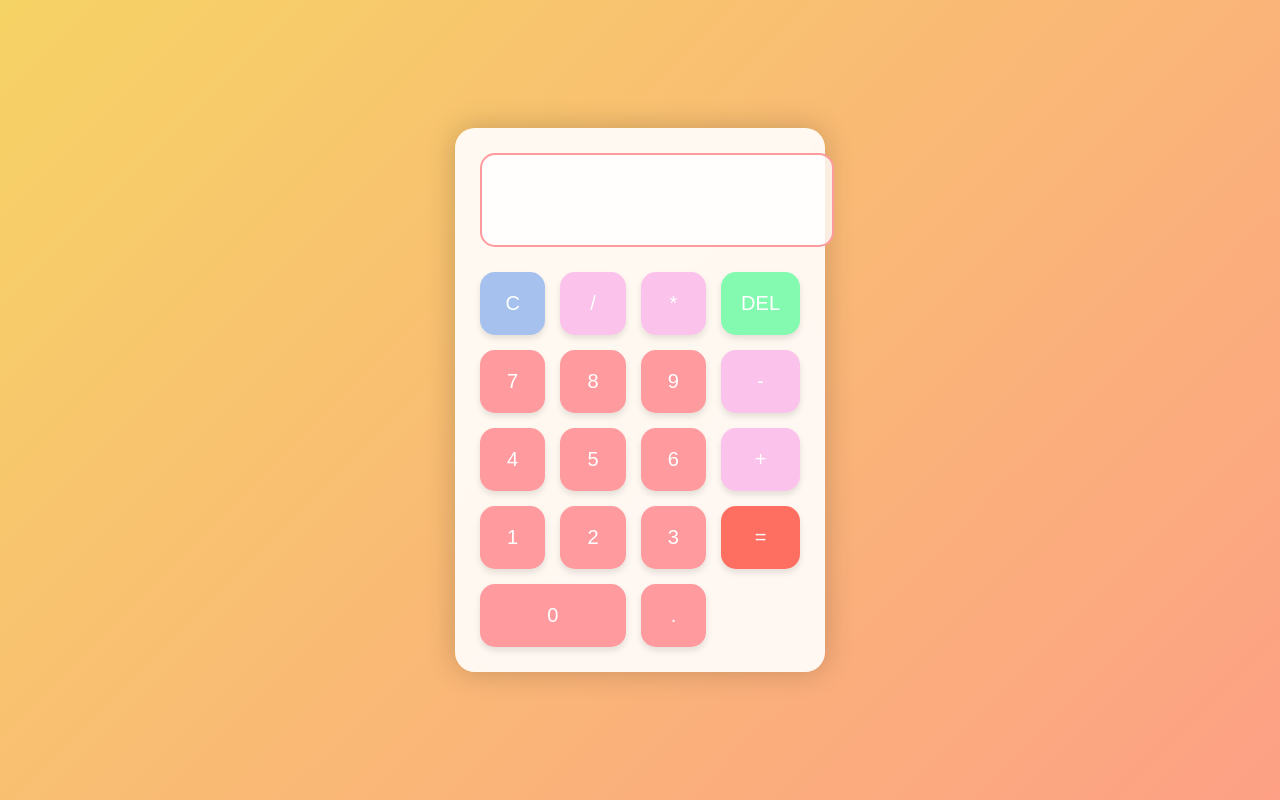
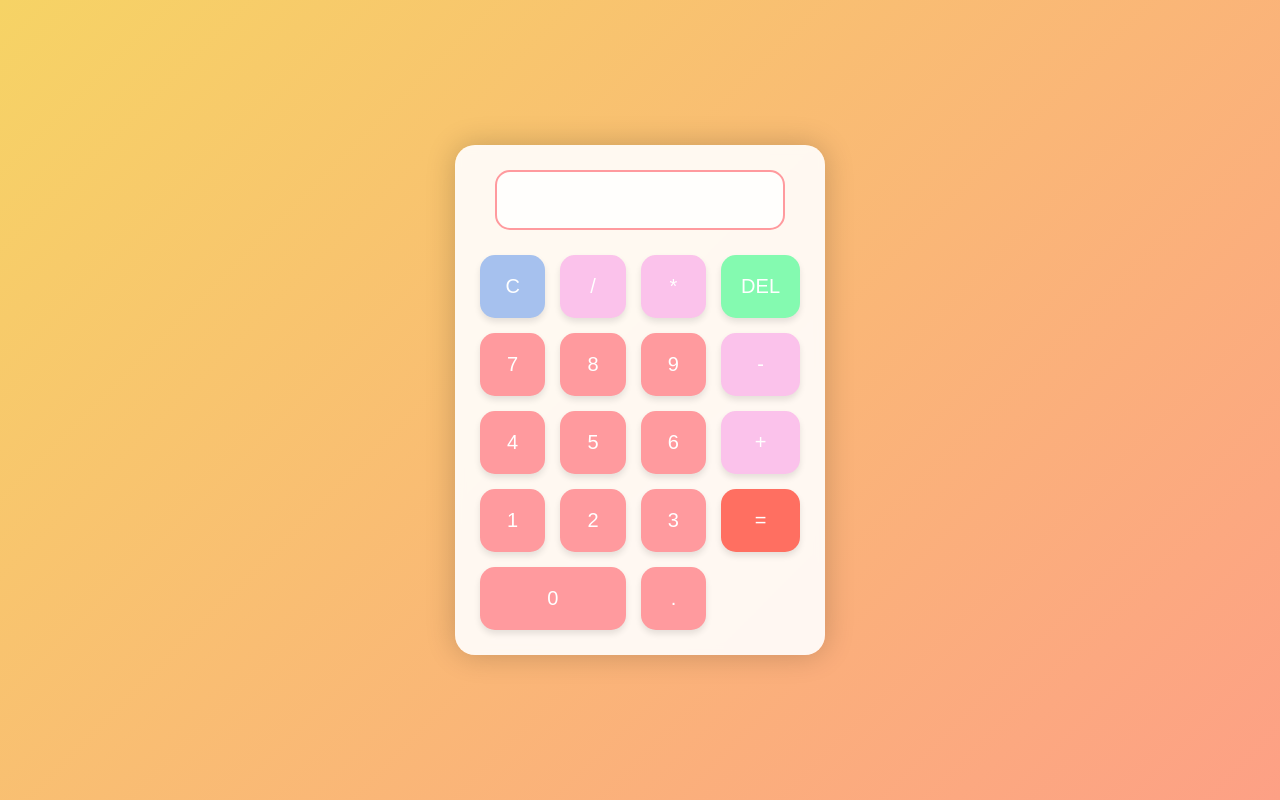
Before and after one commit to yihengqin/calculator-app, a plain HTML site: page index.html in a window 1280 px wide. Drawn offline with Linux system fonts and the light colour scheme.

Commit message:
恢复计算器边框到原来大小

```diff
--- a/style.css
+++ b/style.css
@@ -18,7 +18,7 @@ body {
 }
 
 #display {
-  width: 100%;
+  width: calc(100% - 30px);
   height: 60px;
   text-align: right;
   padding: 15px;
@@ -26,8 +26,9 @@ body {
   border: 2px solid #ff9a9e;
   border-radius: 15px;
   background-color: rgba(255, 255, 255, 0.8);
-  margin-bottom: 25px;
+  margin: 0 15px 25px 15px;
   color: #ff6f61;
+  box-sizing: border-box;
 }
 
 .buttons {
```
